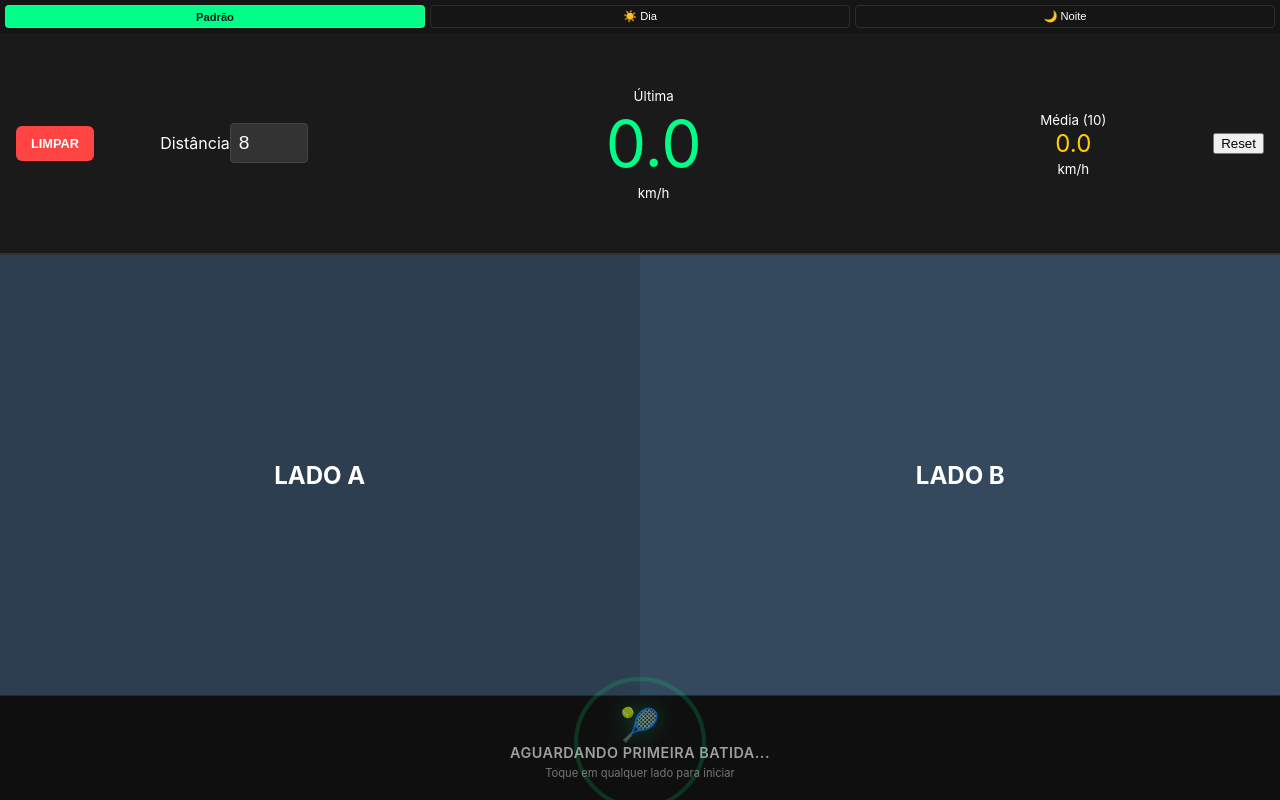
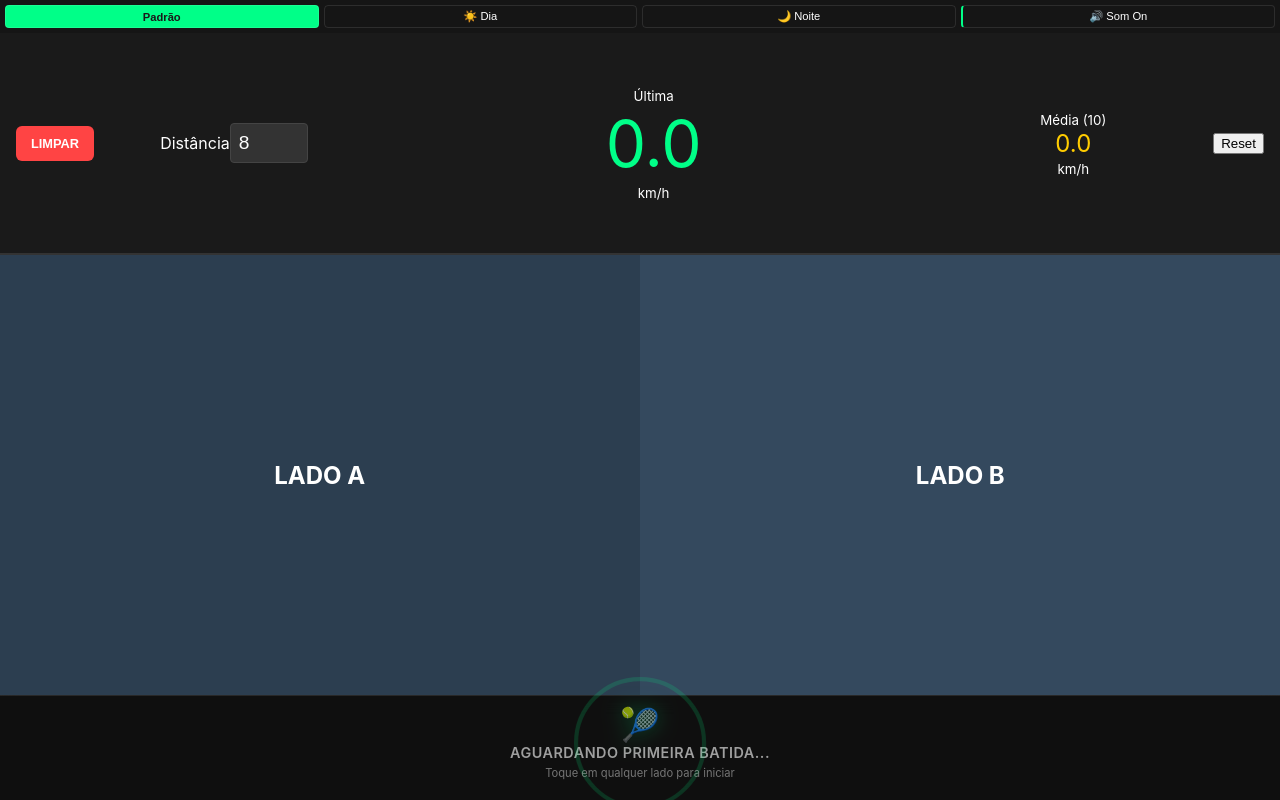
Before and after one commit to dowglasbarros/frescobol-timer, an Angular app: page / in a window 1280 px wide. Built offline with nearby package versions, Linux system fonts and the light colour scheme.

Commit message:
Feature: Adding sound on touch

```diff
--- a/src/app/frescobol-timer/frescobol-timer.html
+++ b/src/app/frescobol-timer/frescobol-timer.html
@@ -3,6 +3,10 @@
     <button (click)="setTheme('default')" [class.active]="theme() === 'default'">Padrão</button>
     <button (click)="setTheme('solar')" [class.active]="theme() === 'solar'">☀️ Dia</button>
     <button (click)="setTheme('night')" [class.active]="theme() === 'night'">🌙 Noite</button>
+
+    <button class="sound-toggle" (click)="toggleSound()" [class.muted]="!isSoundEnabled()">
+      {{ isSoundEnabled() ? '🔊 Som On' : '🔇 Mudo' }}
+    </button>
   </nav>
 
   <header class="dashboard">
--- a/src/app/frescobol-timer/frescobol-timer.scss
+++ b/src/app/frescobol-timer/frescobol-timer.scss
@@ -287,3 +287,13 @@
 .zone.left {
   background: var(--bg-accent);
 }
+
+.sound-toggle {
+  background: rgba(255, 255, 255, 0.1);
+  border-left: 2px solid var(--color-highlight) !important;
+
+  &.muted {
+    opacity: 0.5;
+    text-decoration: line-through;
+  }
+}
--- a/src/app/frescobol-timer/frescobol-timer.ts
+++ b/src/app/frescobol-timer/frescobol-timer.ts
@@ -10,7 +10,9 @@ import { FormsModule } from '@angular/forms';
   changeDetection: ChangeDetectionStrategy.OnPush,
 })
 export class FrescobolTimer implements OnInit {
+  private audioCtx = new (window.AudioContext || (window as any).webkitAudioContext)();
   distancia = signal<number>(8);
+  isSoundEnabled = signal<boolean>(true);
   lastTapTime = signal<number | null>(null);
   theme = signal<'default' | 'solar' | 'night'>('default');
 
@@ -49,6 +51,24 @@ export class FrescobolTimer implements OnInit {
     }
   }
 
+  tocarBip(frequencia = 880, duracao = 0.1) {
+    const oscillator = this.audioCtx.createOscillator();
+    const gainNode = this.audioCtx.createGain();
+
+    oscillator.type = 'sine'; // Som limpo
+    oscillator.frequency.setValueAtTime(frequencia, this.audioCtx.currentTime);
+
+    // Envelope de volume para evitar estalos (cliques) no som
+    gainNode.gain.setValueAtTime(0.5, this.audioCtx.currentTime);
+    gainNode.gain.exponentialRampToValueAtTime(0.01, this.audioCtx.currentTime + duracao);
+
+    oscillator.connect(gainNode);
+    gainNode.connect(this.audioCtx.destination);
+
+    oscillator.start();
+    oscillator.stop(this.audioCtx.currentTime + duracao);
+  }
+
   registrarToque() {
     const agora = performance.now();
     const anterior = this.lastTapTime();
@@ -64,6 +84,10 @@ export class FrescobolTimer implements OnInit {
       }
     }
     this.lastTapTime.set(agora);
+
+    if (this.isSoundEnabled()) {
+      this.tocarBip(); // Chamada do som
+    }
   }
 
   reset() {
@@ -76,6 +100,14 @@ export class FrescobolTimer implements OnInit {
 
     // Opcional: Salvar preferência no LocalStorage para o PWA lembrar depois
     localStorage.setItem('fresco-theme', newTheme);
+  }
+
+  toggleSound() {
+    this.isSoundEnabled.update((v) => !v);
+    // No iOS, o AudioContext precisa ser resumido após um gesto do usuário
+    if (this.audioCtx.state === 'suspended') {
+      this.audioCtx.resume();
+    }
   }
 
   exportarDados() {
```
